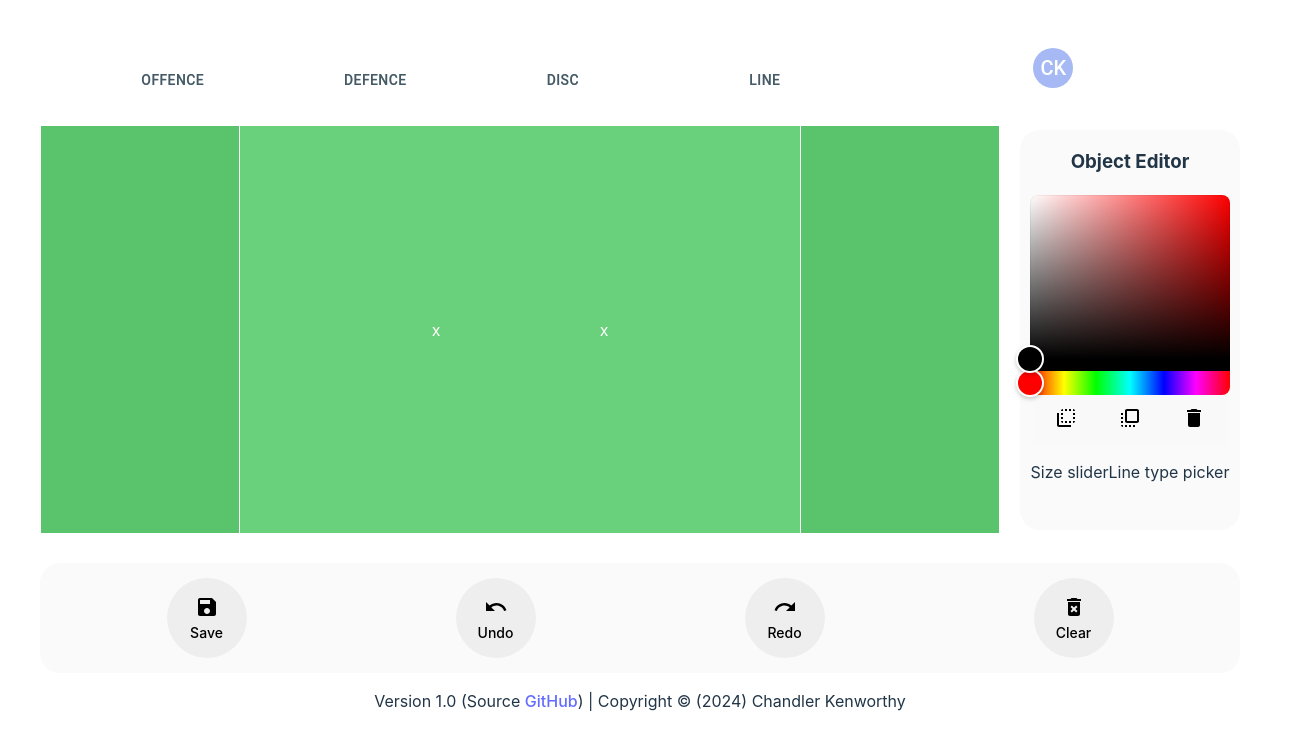
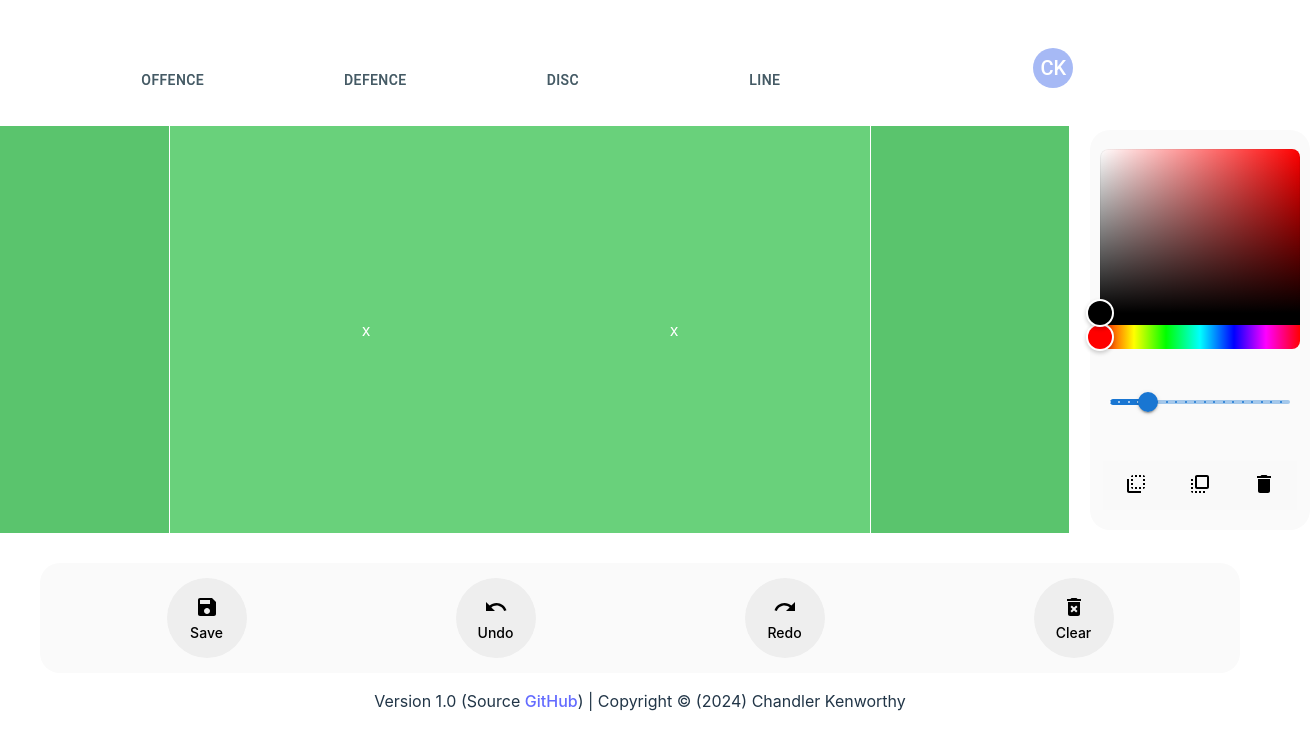
Before and after one commit to ChandlerKenworthy/ultimate-tactics, a React (Vite) app: page / in a window 1280 px wide. Shown: the top 750 px of the page, 1310 px wide, since content can reach past the window. Built offline with nearby package versions, Linux system fonts and the light colour scheme.

Commit message:
Add item scales and custom line styles

```diff
--- a/src/App.jsx
+++ b/src/App.jsx
@@ -1,6 +1,6 @@
 import { DndContext, KeyboardSensor, PointerSensor, TouchSensor, rectIntersection, useSensor, useSensors } from '@dnd-kit/core'
 import './App.css'
-import { useState, useRef, useEffect } from 'react'
+import { useState, useRef } from 'react'
 import { v4 as uuidv4 } from 'uuid';
 import { sortableKeyboardCoordinates } from '@dnd-kit/sortable';
 import { toPng } from 'html-to-image';
@@ -131,7 +131,8 @@ function App() {
               type: active.id,
               position: {x: posX, y: posY},
               zIndex: 100,
-              color: defaultColor[active.id]
+              color: defaultColor[active.id],
+              scale: 1.0
             },
           ]);
         } else { // Dragged a line onto the pitch
@@ -146,7 +147,9 @@ function App() {
               handleLID: uuidv4(),
               handleRID: uuidv4(),
               zIndex: 100,
-              color: defaultColor[active.id]
+              color: defaultColor[active.id],
+              scale: 1.0,
+              styleId: 2
             }
           ]);
         }
@@ -224,7 +227,7 @@ function App() {
       >
         <MenuBar />
         <div
-          ref={droppableFieldRef}
+
           style={{
             display: 'flex',
             justifyContent: 'center',
@@ -232,12 +235,14 @@ function App() {
             marginTop: 30
           }}
         >
+          <div ref={droppableFieldRef}>
             <DroppableField
               fieldItems={items}
               lineItems={lines}
               selected={selected}
               setSelected={setSelected}
             />
+          </div>
           <ObjectMenu
             selectedId={selected}
             selectedItem={GetSelectedItem()}
--- a/src/components/DroppableField.jsx
+++ b/src/components/DroppableField.jsx
@@ -23,6 +23,7 @@ function DroppableField({fieldItems, lineItems, selected, setSelected}) {
                         pos={item.position}
                         zIndex={item.zIndex}
                         color={item.color}
+                        scale={item.scale}
                         isSelected={selected === item.id}
                         setAsSelected={setSelectedHandler}
                     />
@@ -39,6 +40,8 @@ function DroppableField({fieldItems, lineItems, selected, setSelected}) {
                         handleLID={line.handleLID}
                         handleRID={line.handleRID}
                         zIndex={line.zIndex}
+                        scale={line.scale}
+                        lineType={line.styleId}
                         isSelected={selected === line.id}
                         setAsSelected={setSelectedHandler}
                     />
--- a/src/components/FieldItem.jsx
+++ b/src/components/FieldItem.jsx
@@ -3,7 +3,7 @@ import { useDraggable } from '@dnd-kit/core';
 import { CSS } from '@dnd-kit/utilities';
 import { useState } from 'react';
 
-function FieldItem({id, type, color, pos, zIndex, isSelected, setAsSelected}) {
+function FieldItem({id, type, color, pos, zIndex, isSelected, setAsSelected, scale }) {
     const [isHovered, setIsHovered] = useState(false);
 
     const { attributes, listeners, setNodeRef, transform } = useDraggable({id: id});
@@ -17,23 +17,15 @@ function FieldItem({id, type, color, pos, zIndex, isSelected, setAsSelected}) {
         cursor: isHovered ? 'grab' : 'pointer',
         border: isSelected ? '2px solid #2196f3' : 'none',
         boxShadow: isSelected ? 'rgba(149, 157, 165, 0.5) 0px 8px 24px' : 'none',
-        background: color
+        background: color,
+        width: type === 3 ? 20 * scale : 25 * scale,
+        height: type === 3 ? 20 * scale : 25 * scale,
+        borderRadius: '50%'
     };
-
-    let style = base;
-    if(type === 1) {
-       style = {...base, ...styles.offence};
-    } else if(type === 2) {
-        style = {...base, ...styles.defence};
-    } else if(type === 3) {
-        style = {...base, ...styles.disc};
-    } else {
-        style = {...base, background: 'green', width: 30, height: 30}
-    }
 
     return (
         <div
-            style={{...style, ...transformStyle}}
+            style={{...base, ...transformStyle}}
             ref={setNodeRef}
             {...listeners}
             {...attributes}
@@ -48,24 +40,4 @@ function FieldItem({id, type, color, pos, zIndex, isSelected, setAsSelected}) {
     )
 }
 
-const styles = {
-    offence: {
-        width: 25,
-        height: 25,
-        borderRadius: '50%'
-    },
-
-    defence: {
-        width: 25,
-        height: 25,
-        borderRadius: '50%'
-    },
-
-    disc: {
-        width: 20,
-        height: 20,
-        borderRadius: '50%'
-    }
-}
-
 export default FieldItem;
--- a/src/components/LineItem.jsx
+++ b/src/components/LineItem.jsx
@@ -1,7 +1,7 @@
 import { useState } from 'react';
 import Handle from './Handle';
 
-function LineItem({ id, color, posHandleL, posHandleR, handleLID, handleRID, zIndex, isSelected, setAsSelected }) {
+function LineItem({ id, color, posHandleL, posHandleR, handleLID, handleRID, zIndex, isSelected, setAsSelected, scale, lineType }) {
   const [isHovered, setIsHovered] = useState(false);
 
   const dx = posHandleR.x - posHandleL.x;
@@ -14,10 +14,12 @@ function LineItem({ id, color, posHandleL, posHandleR, handleLID, handleRID, zIn
   // Calculate angle of rotation in degrees
   const angle = Math.atan2(dy, dx) * (180 / Math.PI);
 
+  const lineTypeStr = lineType === 1 ? 'solid' : (lineType === 2 ? 'dashed' : 'dotted');
+
   const lineStyles = {
     width: length,
     height: 0,
-    border: `1px dashed ${color}`,
+    border: `${1 * scale}px ${lineTypeStr} ${color}`,
     position: 'absolute',
     transform: `rotate(${angle}deg)`,
     zIndex: zIndex,
--- a/src/components/ObjectMenu.jsx
+++ b/src/components/ObjectMenu.jsx
@@ -8,15 +8,21 @@ import { grey } from "@mui/material/colors";
 import FlipToBackIcon from '@mui/icons-material/FlipToBack';
 import FlipToFrontIcon from '@mui/icons-material/FlipToFront';
 import DeleteIcon from '@mui/icons-material/Delete';
-import RestartAltIcon from '@mui/icons-material/RestartAlt';
+import Slider from '@mui/material/Slider';
 import { HexColorPicker } from "react-colorful";
 
+import InputLabel from '@mui/material/InputLabel';
+import MenuItem from '@mui/material/MenuItem';
+import FormControl from '@mui/material/FormControl';
+import Select from '@mui/material/Select';
+
 function ObjectMenu({ selectedId, selectedItem, updateSelectedItem, deleteElementHandler, updateItemZIndex }) {
-
+    function valueText(value) {
+        return `${value}`;
+    }
 
     return (
         <div style={styles.container}>
-            <h3>Object Editor</h3>
             <div style={styles.row}>
                 <HexColorPicker
                     color={selectedId ? selectedItem.color : "#000"}
@@ -28,6 +34,46 @@ function ObjectMenu({ selectedId, selectedItem, updateSelectedItem, deleteElemen
                 />
             </div>
             <div style={styles.row}>
+                <div style={styles.sliderWrapper}>
+                    <Slider
+                        aria-label="Volume"
+                        value={selectedId ? selectedItem.scale : 1.0}
+                        onChange={(event, value) => updateSelectedItem({
+                            ...selectedItem,
+                            scale: value
+                        })}
+                        min={0.2}
+                        max={4.0}
+                        step={0.2}
+                        marks
+                        getAriaValueText={valueText}
+                        valueLabelDisplay="auto"
+                    />
+                </div>
+            </div>
+            {(selectedId && (selectedItem.type >= 4)) && (
+                <div style={styles.row}>
+                    <FormControl sx={{ m: 1, minWidth: 180 }} size="small" disabled={false}>
+                        <InputLabel id="demo-simple-select-autowidth-label">Line</InputLabel>
+                        <Select
+                        labelId="demo-simple-select-autowidth-label"
+                        id="demo-simple-select-autowidth"
+                        value={selectedItem.styleId}
+                        onChange={(event) => updateSelectedItem({
+                            ...selectedItem,
+                            styleId: event.target.value
+                        })}
+                        autoWidth
+                        label="Age"
+                        >
+                        <MenuItem value={1}>Solid</MenuItem>
+                        <MenuItem value={2}>Dashed</MenuItem>
+                        <MenuItem value={3}>Dotted</MenuItem>
+                        </Select>
+                    </FormControl>
+                </div>
+            )}
+            <div style={styles.row}>
                 <button style={styles.btn} onClick={() => { if(selectedId) updateItemZIndex(-1) }}>
                     <FlipToBackIcon fontSize='medium' />
                 </button>
@@ -37,10 +83,6 @@ function ObjectMenu({ selectedId, selectedItem, updateSelectedItem, deleteElemen
                 <button style={styles.btn} onClick={() => {if(selectedId) deleteElementHandler()}}>
                     <DeleteIcon fontSize='medium' />
                 </button>
-            </div>
-            <div style={styles.row}>
-                <p>Size slider</p>
-                <p>Line type picker</p>
             </div>
         </div>
     )
@@ -53,7 +95,10 @@ const styles = {
         height: '400px',
         width: '200px',
         marginLeft: '20px',
-        padding: '0px 10px'
+        padding: '0px 10px',
+        display: 'flex',
+        flexDirection: 'column',
+        justifyContent: 'space-around'
     },
 
     row: {
@@ -69,6 +114,10 @@ const styles = {
 
     picker: {
         width: '200px',
+    },
+
+    sliderWrapper: {
+        width: '180px',
     }
 };
 
```
Lines whose indentation alone changed are shown as unchanged.
